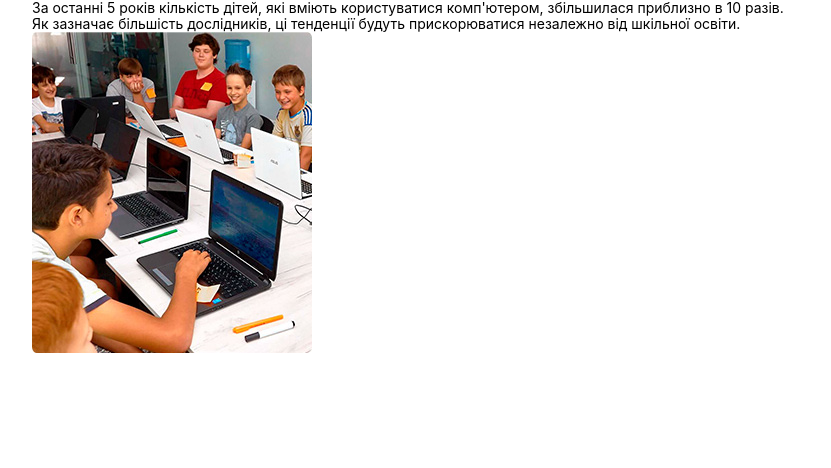
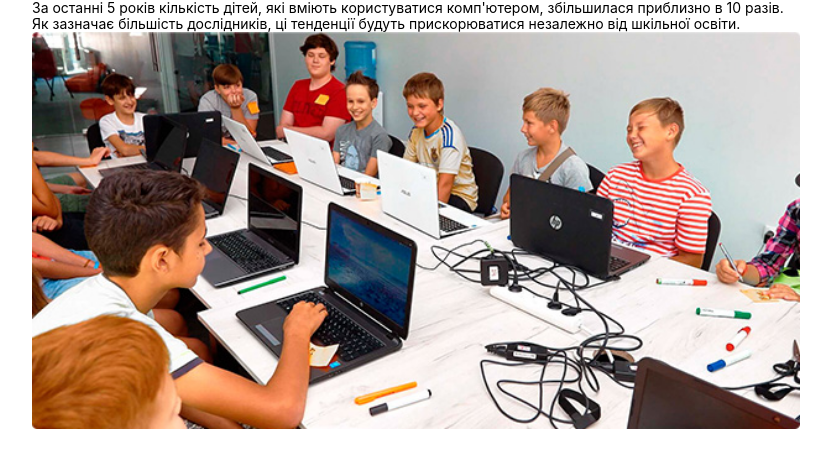
Before and after one commit to DmytroLysenko/hackathon_best, a website: page src/index.html in a window 1280 px wide. Shown: the whole page, without its empty margins (224-1055 px from the left). Drawn offline with nearby package versions, Linux system fonts and the light colour scheme; files that its build step writes are made by us from their sources.

Commit message:
fixed banner picture

```diff
--- a/src/html/education.html
+++ b/src/html/education.html
@@ -8,15 +8,29 @@
       Як зазначає більшість дослідників, ці тенденції будуть прискорюватися
       незалежно від шкільної освіти.
     </p>
-    <img
-      class="education_banner_img"
-      srcset="
-        ../images/education_banner_mob.jpg,
-        ../images/education_banner_mob@2x.jpg 2x
-      "
-      sizes="280px"
-      src="../images/education_banner_mob.jpg"
-      alt="education banner"
-    />
+    <picture class="education_banner_img">
+      <source
+        media="(max-width: 787px)"
+        srcset="
+          ../images/education_banner_mob.jpg,
+          ../images/education_banner_mob@2x.jpg 2x
+        "
+      />
+      <source
+        media="(min-width: 788px)"
+        srcset="
+          ../images/education_banner_tab.jpg,
+          ../images/education_banner_tab@2x.jpg 2x
+        "
+      />
+      <source
+        media="(min-width: 1300px)"
+        srcset="
+          ../images/education_banner_desc.jpg,
+          ../images/education_banner_desc@2x.jpg 2x
+        "
+      />
+      <img src="../images/education_banner_tab.jpg" alt="education banner" />
+    </picture>
   </div>
 </section>
--- a/src/sass/components/education.scss
+++ b/src/sass/components/education.scss
@@ -0,0 +1,5 @@
+img {
+  display: block;
+  width: 100%;
+  height: auto;
+}
```
